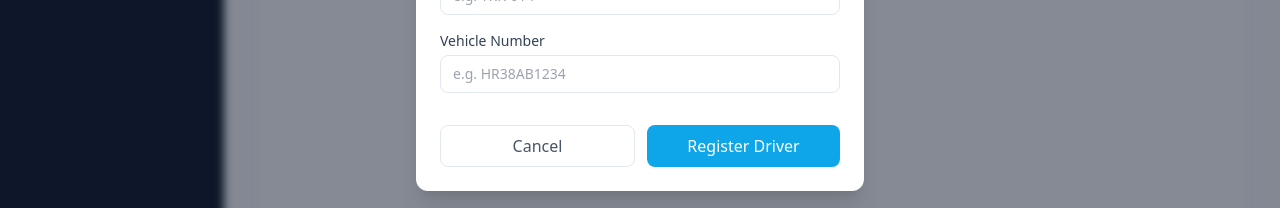
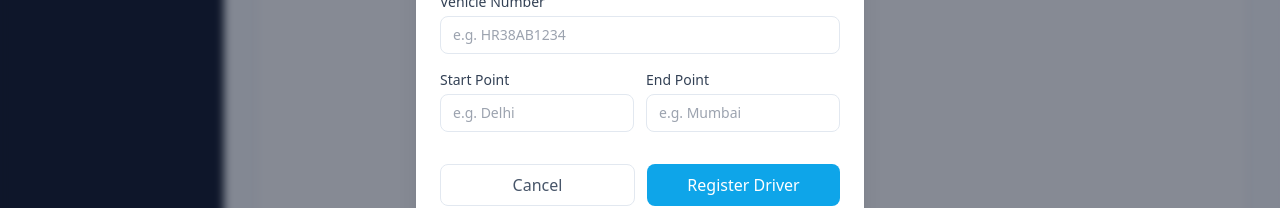
Before and after one commit to being-shivalika/Driver-safety-web, a React (Vite) app: page /drivers in a window 1280 px wide. Both pictures are taken after typing "Sample" into the empty fields and a click on the button "Add Driver". Shown: the part 418-626 px from the top of the page. Built offline with nearby package versions, Linux system fonts and the light colour scheme; no server answers.

Commit message:
Add route inputs to driver registration form

```diff
--- a/src/pages/DriversPage.jsx
+++ b/src/pages/DriversPage.jsx
@@ -14,7 +14,7 @@ export const DriversPage = () => {
   // Registration State
   const [isRegisterOpen, setIsRegisterOpen] = useState(false);
   const [registering, setRegistering] = useState(false);
-  const [regData, setRegData] = useState({ driverName: '', truckId: '', vehicleNo: '' });
+  const [regData, setRegData] = useState({ driverName: '', truckId: '', vehicleNo: '', startPoint: '', endPoint: '' });
   const [successData, setSuccessData] = useState(null);
 
   const loadDrivers = async () => {
@@ -47,7 +47,7 @@ export const DriversPage = () => {
     try {
       const response = await apiClient.registerDriver(regData);
       setSuccessData(response);
-      setRegData({ driverName: '', truckId: '', vehicleNo: '' });
+      setRegData({ driverName: '', truckId: '', vehicleNo: '', startPoint: '', endPoint: '' });
       await loadDrivers();
     } catch (error) {
       console.error("Registration failed", error);
@@ -59,7 +59,7 @@ export const DriversPage = () => {
   const closeRegisterModal = () => {
     setIsRegisterOpen(false);
     setSuccessData(null);
-    setRegData({ driverName: '', truckId: '', vehicleNo: '' });
+    setRegData({ driverName: '', truckId: '', vehicleNo: '', startPoint: '', endPoint: '' });
   };
 
   return (
@@ -257,6 +257,31 @@ export const DriversPage = () => {
                     />
                   </div>
 
+                  <div className="grid grid-cols-2 gap-3">
+                    <div>
+                      <label className="block text-sm font-medium text-slate-700 mb-1">Start Point</label>
+                      <input
+                        type="text"
+                        required
+                        value={regData.startPoint}
+                        onChange={e => setRegData({...regData, startPoint: e.target.value})}
+                        className="w-full border border-slate-200 rounded-lg px-3 py-2 text-sm focus:outline-none focus:border-fleet-accent focus:ring-1 focus:ring-fleet-accent"
+                        placeholder="e.g. Delhi"
+                      />
+                    </div>
+                    <div>
+                      <label className="block text-sm font-medium text-slate-700 mb-1">End Point</label>
+                      <input
+                        type="text"
+                        required
+                        value={regData.endPoint}
+                        onChange={e => setRegData({...regData, endPoint: e.target.value})}
+                        className="w-full border border-slate-200 rounded-lg px-3 py-2 text-sm focus:outline-none focus:border-fleet-accent focus:ring-1 focus:ring-fleet-accent"
+                        placeholder="e.g. Mumbai"
+                      />
+                    </div>
+                  </div>
+
                   <div className="flex gap-3 pt-4">
                     <button
                       type="button"
--- a/src/services/apiClient.js
+++ b/src/services/apiClient.js
@@ -143,8 +143,8 @@ export const apiClient = {
         driver: data.driverName,
         truck_id: data.truckId,
         truck_no: data.vehicleNo,
-        start_point: "Pending",
-        end_point: "Pending",
+        start_point: data.startPoint || "Not Assigned",
+        end_point: data.endPoint || "Not Assigned",
         lat: "28.6139", // Default starting coords
         lon: "77.2090",
         status: "IN_PROGRESS"
```
